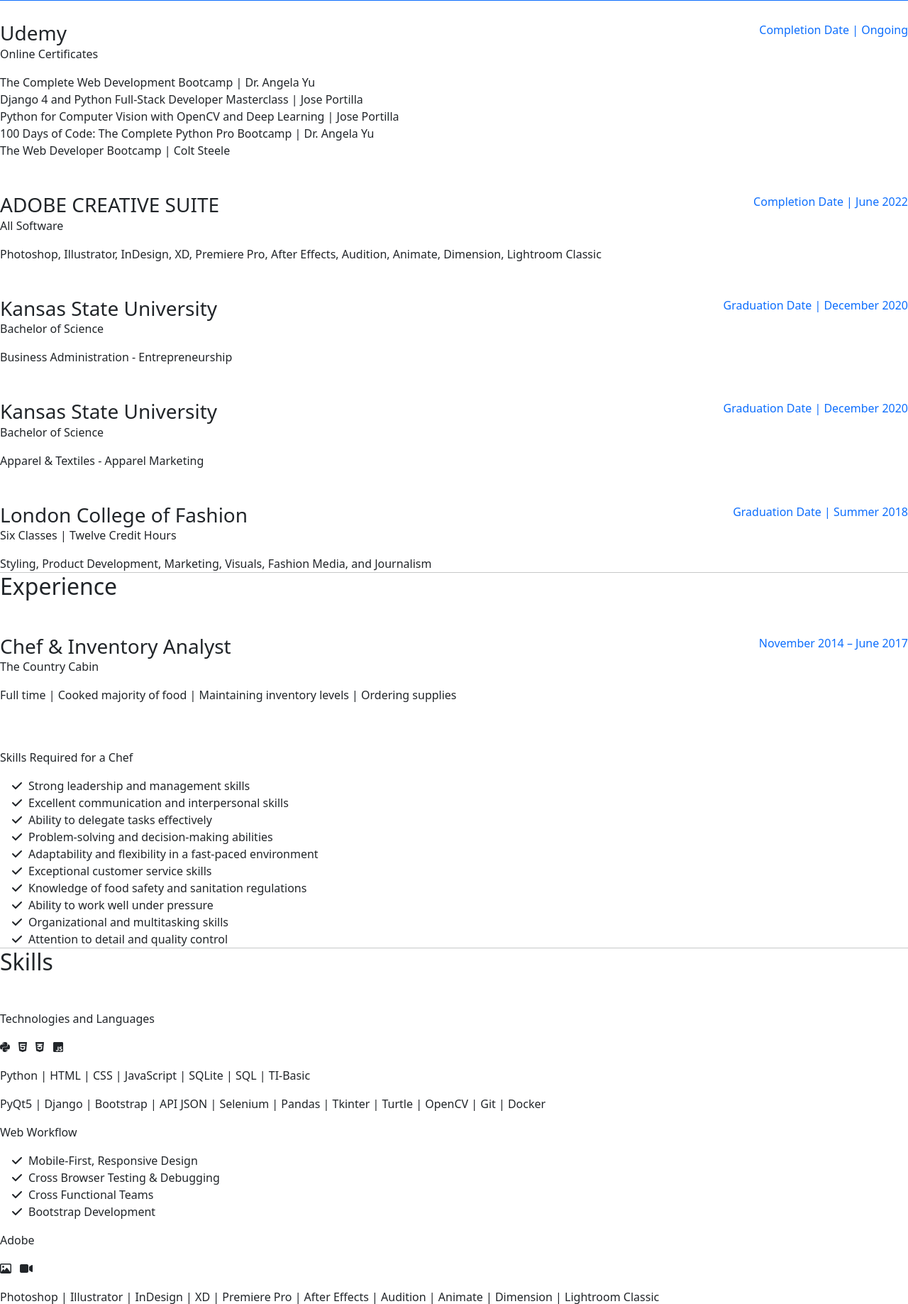
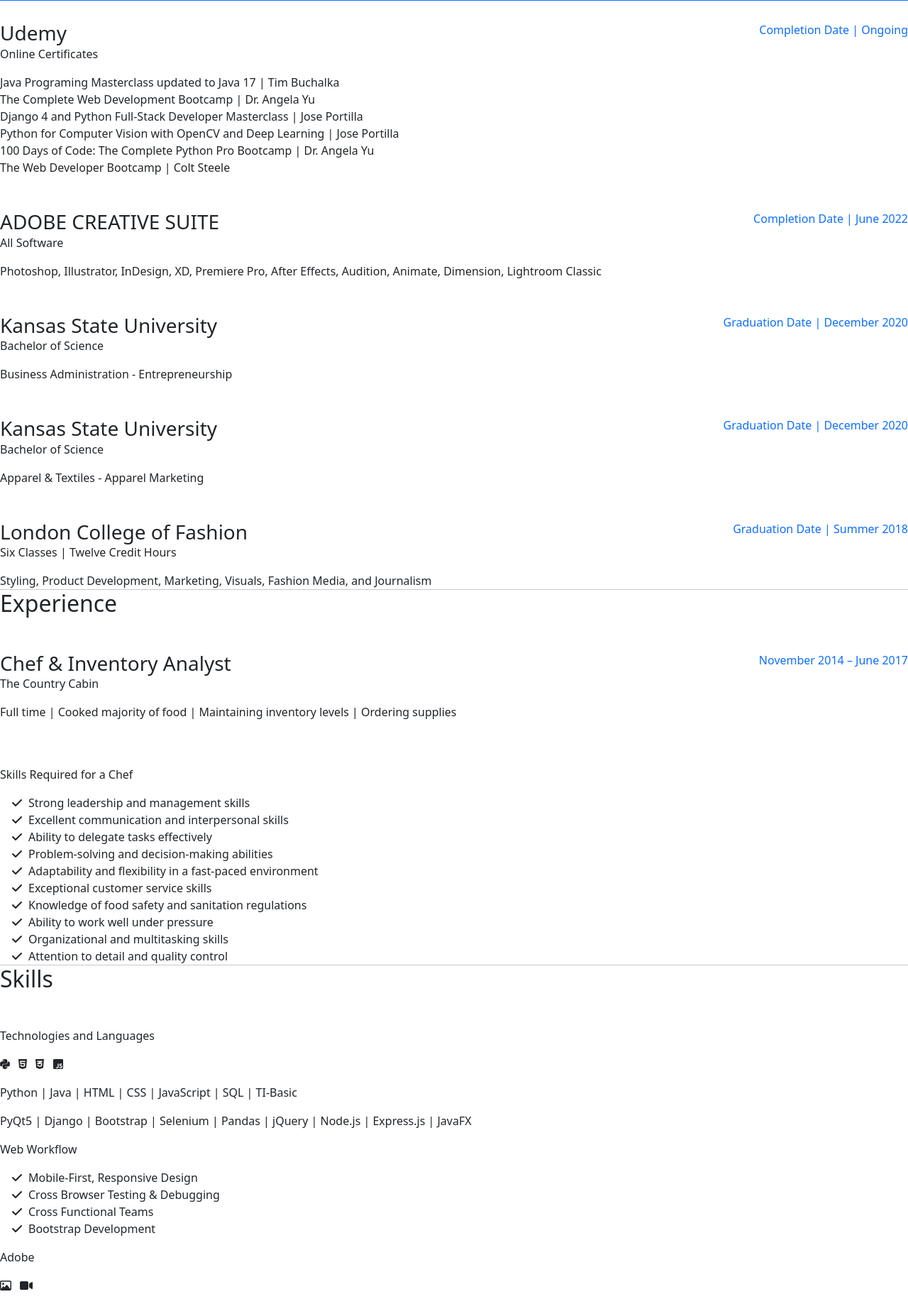
Before and after one commit to ImKyleDouglas/portfolio, a Django app: page /portfolio/ in a window 1280 px wide. Shown: the part 333-2170 px from the top of the page at 71% size. Run offline with Django 4.2, Linux system fonts and the light colour scheme; some libraries are stand-ins or nearby versions; some web fonts are replaced.

Commit message:
Added info up to learning Java

```diff
--- a/portfolio_app/templates/portfolio_app/index.html
+++ b/portfolio_app/templates/portfolio_app/index.html
@@ -53,7 +53,7 @@
                     <div class="subheading mb-5">
                         Open to relocation on a global level
                     </div>
-                    <p class="lead mb-5">My strength lies in Python, where I foster collaborative thinking to enhance the overall value proposition. As a full-stack engineer, I possess the capabilities to craft exceptional and unique web experiences.</p>
+                    <p class="lead mb-5">My strength lies in computer science, where I foster collaborative thinking to enhance the overall value proposition. As a full-stack engineer, I possess the capabilities to craft exceptional and unique experiences.</p>
                     <div class="social-icons">
                         <a class="social-icon" href="https://github.com/ImKyleDouglas" target="_blank" rel="noopener noreferrer"><i class="fab fa-github"></i></a>
                         <a class="social-icon" href="https://www.linkedin.com/in/kyle-puvogel-8b9309191/" target="_blank" rel="noopener noreferrer"><i class="fab fa-linkedin-in"></i></a>
@@ -71,6 +71,7 @@
                         <div class="flex-grow-1">
                             <h3 class="mb-0">Udemy</h3>
                             <div class="subheading mb-3">Online Certificates</div>
+                            <div>Java Programing Masterclass updated to Java 17 | Tim Buchalka</div>
                             <div>The Complete Web Development Bootcamp | Dr. Angela Yu</div>
                             <div>Django 4 and Python Full-Stack Developer Masterclass | Jose Portilla</div>
                             <div>Python for Computer Vision with OpenCV and Deep Learning | Jose Portilla</div>
@@ -183,8 +184,8 @@
                         <li class="list-inline-item"><i class="fab fa-css3-alt"></i></li>
                         <li class="list-inline-item"><i class="fab fa-js-square"></i></li>
                     </ul>
-                    <p>Python | HTML | CSS | JavaScript | SQLite | SQL | TI-Basic</p>
-                    <p>PyQt5 | Django | Bootstrap |  API JSON | Selenium | Pandas | Tkinter | Turtle | OpenCV | Git | Docker</p>
+                    <p>Python | Java | HTML | CSS | JavaScript | SQL | TI-Basic</p>
+                    <p>PyQt5 | Django | Bootstrap | Selenium | Pandas | jQuery | Node.js | Express.js | JavaFX</p>
                     <div class="subheading mb-3">Web Workflow</div>
                     <ul class="fa-ul  mb-3">
                         <li>
@@ -216,7 +217,7 @@
                         <li class="list-inline-item"><i class="fa-regular fa-file-word"></i></li>
                         <li class="list-inline-item"><i class="fa-regular fa-file-powerpoint"></i></li>
                     </ul>
-                    <p>Excel | Word | PowerPoint</p>
+                    <p>Excel | Word | PowerPoint | Visio</p>
                 </div>
             </section>
             <hr class="m-0" />
@@ -233,6 +234,7 @@
             <section class="resume-section " id="projects">
                 <div class="resume-section-content">
                     <h2 class="mb-5">Projects</h2>
+                    <p>I have made many other projects, but I have decided that they are too small and not worth including. Something on my TO-DO list is to create another website similar to this portfolio utilizing Node.js and Express.js to showcase my other web projects that I have learned from Dr. Angela Yu. I haven't done this yet because I am focused on learning Java.</p>
                     <div class="button-group filters-button-group">
                         <button class="button is-checked" data-filter="*">ALL</button>
                         <button class="button" data-filter=".pyqt5">PyQt5</button>
```
